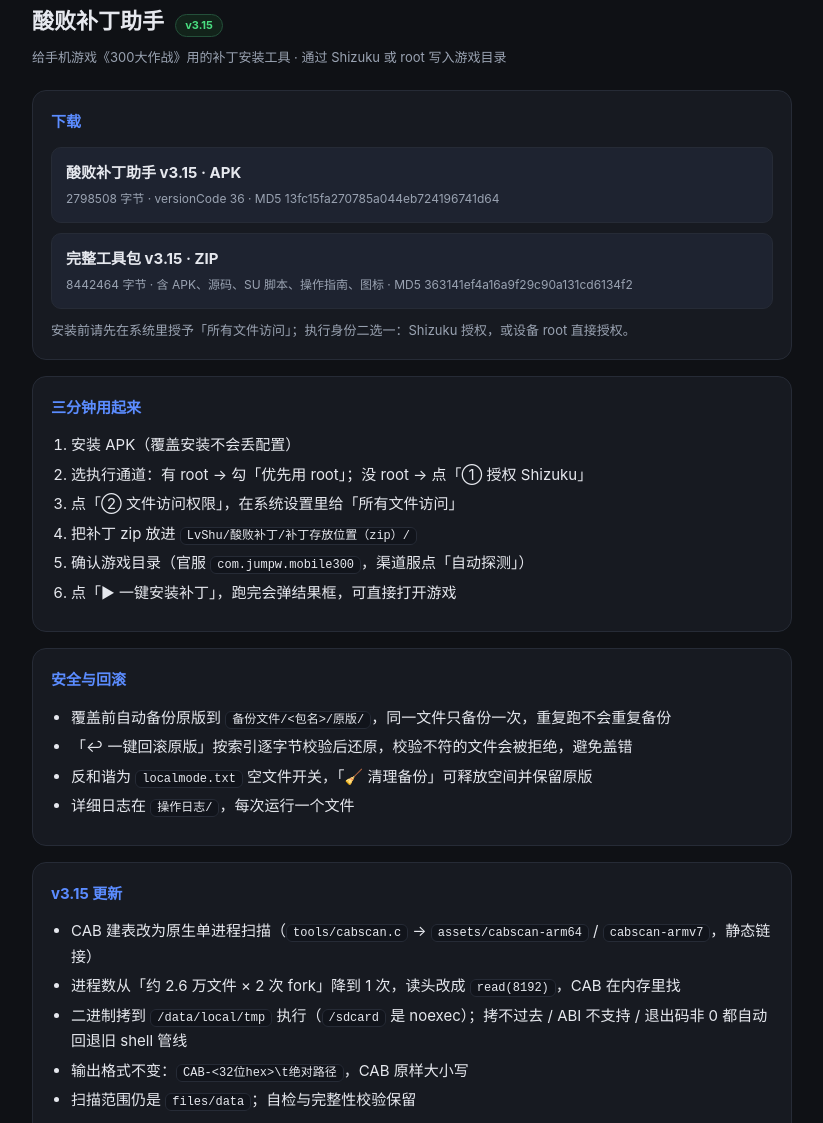
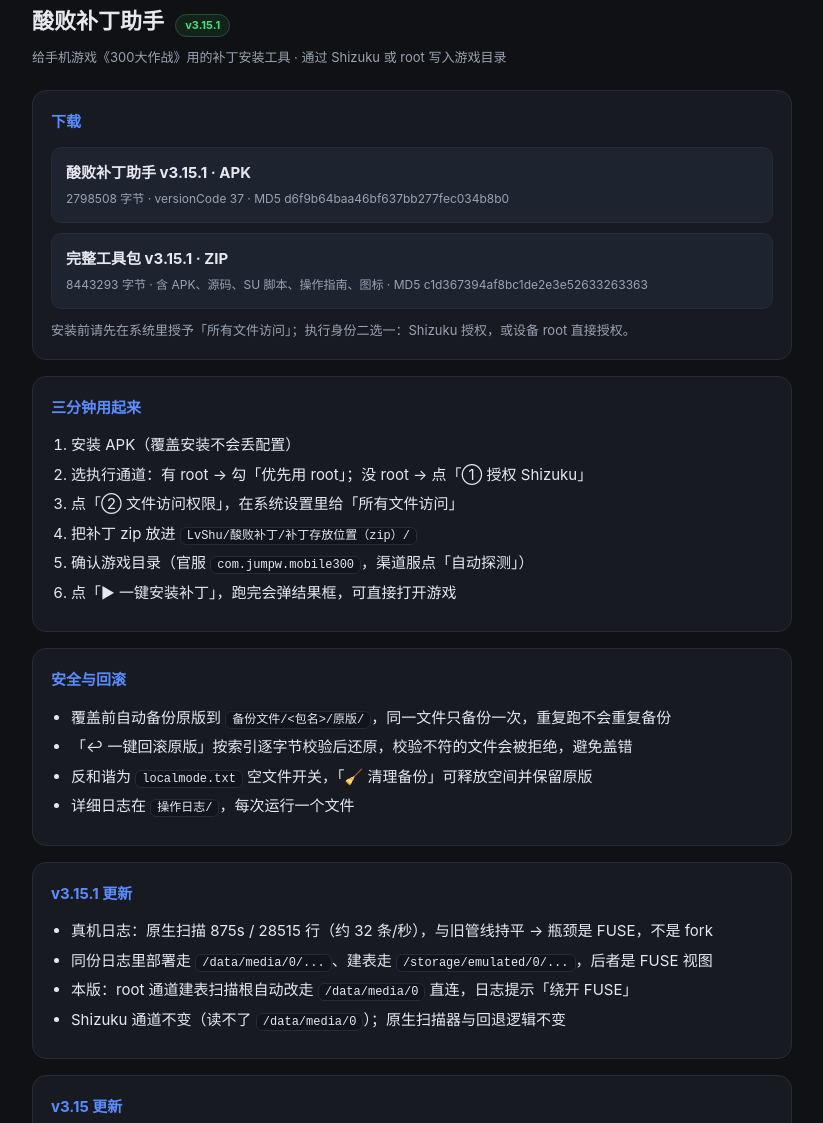
Before and after one commit to LvShu2009/suibai-patchtool, a plain HTML site: page index.html in a window 1280 px wide. Shown: the part 21-1144 px from the top of the page, without its empty margins (228-1051 px from the left). Drawn offline with Linux system fonts and the light colour scheme.

Commit message:
release: v3.15.1（root 通道建表走 /data/media/0 绕开 FUSE，versionCode 37）

```diff
--- a/index.html
+++ b/index.html
@@ -26,18 +26,18 @@ li{margin:4px 0}
 </head>
 <body>
 <div class="wrap">
-  <h1>酸败补丁助手 <span class="tag">v3.15</span></h1>
+  <h1>酸败补丁助手 <span class="tag">v3.15.1</span></h1>
   <div class="sub">给手机游戏《300大作战》用的补丁安装工具 · 通过 Shizuku 或 root 写入游戏目录</div>
 
   <div class="card">
     <h2>下载</h2>
-    <a class="btn" href="dist/patchtool-v3.15.apk" download>
-      <b>酸败补丁助手 v3.15 · APK</b>
-      <span>2798508 字节 · versionCode 36 · MD5 13fc15fa270785a044eb724196741d64</span>
+    <a class="btn" href="dist/patchtool-v3.15.1.apk" download>
+      <b>酸败补丁助手 v3.15.1 · APK</b>
+      <span>2798508 字节 · versionCode 37 · MD5 d6f9b64baa46bf637bb277fec034b8b0</span>
     </a>
-    <a class="btn" href="dist/patchtool-kit-v3.15.zip" download>
-      <b>完整工具包 v3.15 · ZIP</b>
-      <span>8442464 字节 · 含 APK、源码、SU 脚本、操作指南、图标 · MD5 363141ef4a16a9f29c90a131cd6134f2</span>
+    <a class="btn" href="dist/patchtool-kit-v3.15.1.zip" download>
+      <b>完整工具包 v3.15.1 · ZIP</b>
+      <span>8443293 字节 · 含 APK、源码、SU 脚本、操作指南、图标 · MD5 c1d367394af8bc1de2e3e52633263363</span>
     </a>
     <div class="dim">安装前请先在系统里授予「所有文件访问」；执行身份二选一：Shizuku 授权，或设备 root 直接授权。</div>
   </div>
@@ -61,6 +61,16 @@ li{margin:4px 0}
       <li>「↩ 一键回滚原版」按索引逐字节校验后还原，校验不符的文件会被拒绝，避免盖错</li>
       <li>反和谐为 <code>localmode.txt</code> 空文件开关，「🧹 清理备份」可释放空间并保留原版</li>
       <li>详细日志在 <code>操作日志/</code>，每次运行一个文件</li>
+    </ul>
+  </div>
+
+  <div class="card">
+    <h2>v3.15.1 更新</h2>
+    <ul>
+      <li>真机日志：原生扫描 875s / 28515 行（约 32 条/秒），与旧管线持平 → 瓶颈是 FUSE，不是 fork</li>
+      <li>同份日志里部署走 <code>/data/media/0/...</code>、建表走 <code>/storage/emulated/0/...</code>，后者是 FUSE 视图</li>
+      <li>本版：root 通道建表扫描根自动改走 <code>/data/media/0</code> 直连，日志提示「绕开 FUSE」</li>
+      <li>Shizuku 通道不变（读不了 <code>/data/media/0</code>）；原生扫描器与回退逻辑不变</li>
     </ul>
   </div>
 
```
Also changed, not shown: 3 other files.
